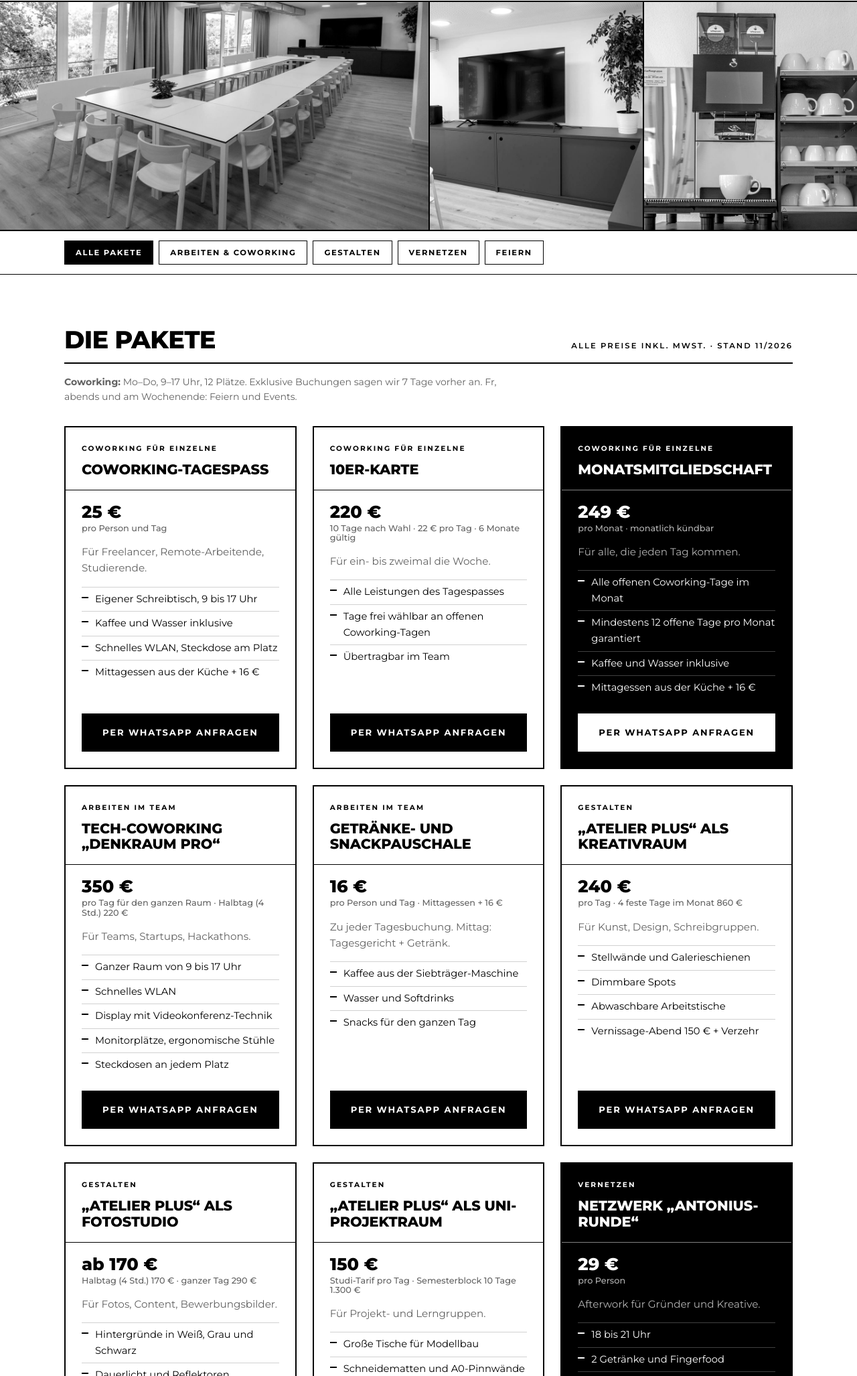
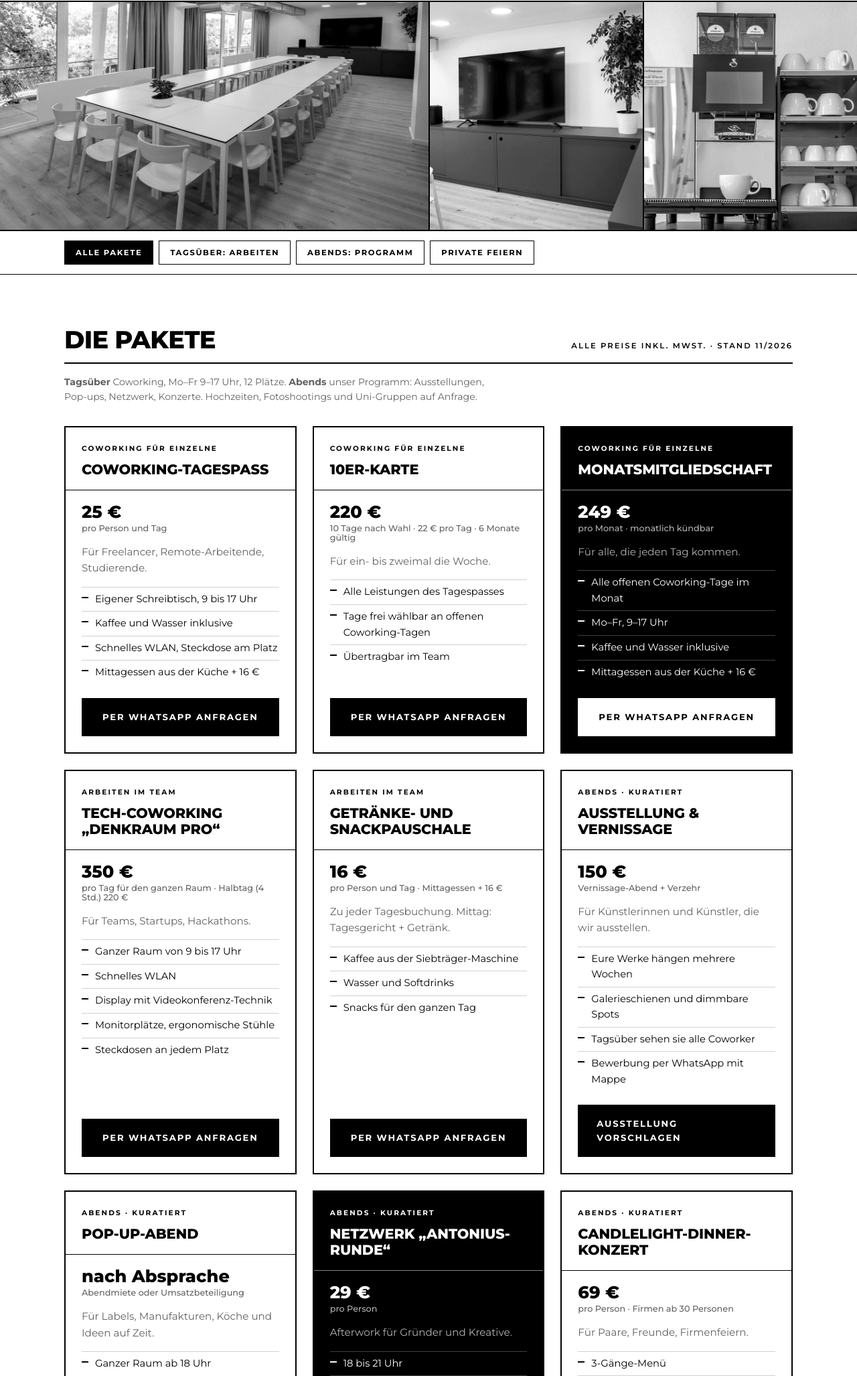
Before and after one commit to pranii/antoniushaus-website, a plain HTML site: page eventraum.html in a window 1280 px wide. Shown: the part 746-2800 px from the top of the page at 67% size. Drawn offline with Linux system fonts and the light colour scheme.

Commit message:
Eventraum neu ausgerichtet: tagsüber Coworking, abends kuratiertes Programm
Co-Authored-By: Claude Opus 5.5 <noreply@anthropic.com>
Claude-Session: https://claude.ai/code/session_018JsMB5AN4LMW9PBShX2BEz

```diff
--- a/eventraum.html
+++ b/eventraum.html
@@ -4,7 +4,7 @@
 <meta charset="utf-8">
 <meta name="viewport" content="width=device-width, initial-scale=1">
 <title>Eventraum · Kneitinger im Antoniushaus Regensburg</title>
-<meta name="description" content="Eventraum im Antoniushaus Regensburg: 50 m² für bis zu 44 Gäste. Pakete für Coworking, Atelier, Fotostudio, Netzwerkabende, Hochzeiten und Konzerte mit offenen Preisen.">
+<meta name="description" content="Eventraum im Antoniushaus Regensburg: 50 m² für bis zu 44 Gäste. Tagsüber Coworking, abends Ausstellungen, Pop-ups, Netzwerk und Konzerte. Alle Preise offen.">
 
 <meta name="theme-color" content="#000000">
 <link rel="icon" href="img/favicon.png" type="image/png">
@@ -37,7 +37,7 @@
     <div class="wrap">
       <div class="kicker">Katalog 02</div>
       <h1>Event&shy;raum</h1>
-      <p class="lead">50 m² im 1. Stock, ganz für euch. Arbeiten, gestalten, feiern. Im Haus des Staatstheaters.</p>
+      <p class="lead">Tagsüber Arbeitsraum. Abends kuratierte Bühne. 50 m² im Haus des Staatstheaters.</p>
       <div class="rp-knoepfe" style="margin-top:32px"><a class="btn voll" href="raum.html#konfigurator">Preis berechnen im Raumplaner</a><a class="btn" href="raum.html#bestuhlung">Bestuhlung &amp; Anfahrt</a></div>
       <div class="raum-fakten">
         <div><b>50 m²</b><span>1. OG mit begehbarem Balkon</span></div>
@@ -55,16 +55,15 @@
   <nav class="filter" aria-label="Pakete filtern">
     <div class="wrap">
       <button class="chip" type="button" data-filter="alle" aria-pressed="true">Alle Pakete</button>
-      <button class="chip" type="button" data-filter="arbeiten" aria-pressed="false">Arbeiten &amp; Coworking</button>
-      <button class="chip" type="button" data-filter="gestalten" aria-pressed="false">Gestalten</button>
-      <button class="chip" type="button" data-filter="vernetzen" aria-pressed="false">Vernetzen</button>
-      <button class="chip" type="button" data-filter="feiern" aria-pressed="false">Feiern</button>
+      <button class="chip" type="button" data-filter="arbeiten" aria-pressed="false">Tagsüber: Arbeiten</button>
+      <button class="chip" type="button" data-filter="abends" aria-pressed="false">Abends: Programm</button>
+      <button class="chip" type="button" data-filter="feiern" aria-pressed="false">Private Feiern</button>
     </div>
   </nav>
   <section class="gruppe" style="padding-bottom:clamp(64px,8vw,110px)">
     <div class="wrap">
       <div class="gruppe-kopf"><h2>Die Pakete</h2><span>Alle Preise inkl. MwSt. · Stand 11/2026</span></div>
-      <p class="klein leise" style="margin:16px 0 0;max-width:46em"><b>Coworking:</b> Mo–Do, 9–17 Uhr, 12 Plätze. Exklusive Buchungen sagen wir 7 Tage vorher an. Fr, abends und am Wochenende: Feiern und Events.</p>
+      <p class="klein leise" style="margin:16px 0 0;max-width:46em"><b>Tagsüber</b> Coworking, Mo–Fr 9–17 Uhr, 12 Plätze. <b>Abends</b> unser Programm: Ausstellungen, Pop-ups, Netzwerk, Konzerte. Hochzeiten, Fotoshootings und Uni-Gruppen auf Anfrage.</p>
       <ul class="pakete">
       <li class="paket" data-tags="arbeiten">
         <div class="oben"><span class="art">Coworking für Einzelne</span><h3>Coworking-Tagespass</h3></div>
@@ -89,7 +88,7 @@
         <div class="preis">249 €<small>pro Monat · monatlich kündbar</small></div>
         <div class="mitte">
           <p class="fuer">Für alle, die jeden Tag kommen.</p>
-          <ul><li>Alle offenen Coworking-Tage im Monat</li><li>Mindestens 12 offene Tage pro Monat garantiert</li><li>Kaffee und Wasser inklusive</li><li>Mittagessen aus der Küche + 16 €</li></ul>
+          <ul><li>Alle offenen Coworking-Tage im Monat</li><li>Mo–Fr, 9–17 Uhr</li><li>Kaffee und Wasser inklusive</li><li>Mittagessen aus der Küche + 16 €</li></ul>
         </div>
         <a class="btn voll" href="https://wa.me/4994160094669?text=Hallo%21%20Ich%20interessiere%20mich%20f%C3%BCr%20%E2%80%9ECoworking-Monatsmitgliedschaft%E2%80%9C%20im%20Antoniushaus.%0AWunschtermin%3A%20%0AName%3A%20" target="_blank" rel="noopener">Per WhatsApp anfragen</a>
       </li>
@@ -111,35 +110,26 @@
         </div>
         <a class="btn voll" href="https://wa.me/4994160094669?text=Hallo%21%20Ich%20interessiere%20mich%20f%C3%BCr%20%E2%80%9EGetr%C3%A4nke-%20und%20Snackpauschale%E2%80%9C%20im%20Antoniushaus.%0ADatum%3A%20%0APersonen%3A%20%0AAnlass%3A%20" target="_blank" rel="noopener">Per WhatsApp anfragen</a>
       </li>
-      <li class="paket" data-tags="gestalten">
-        <div class="oben"><span class="art">Gestalten</span><h3>„Atelier Plus“ als Kreativraum</h3></div>
-        <div class="preis">240 €<small>pro Tag · 4 feste Tage im Monat 860 €</small></div>
+      <li class="paket" data-tags="abends">
+        <div class="oben"><span class="art">Abends · Kuratiert</span><h3>Ausstellung &amp; Vernissage</h3></div>
+        <div class="preis">150 €<small>Vernissage-Abend + Verzehr</small></div>
         <div class="mitte">
-          <p class="fuer">Für Kunst, Design, Schreibgruppen.</p>
-          <ul><li>Stellwände und Galerieschienen</li><li>Dimmbare Spots</li><li>Abwaschbare Arbeitstische</li><li>Vernissage-Abend 150 € + Verzehr</li></ul>
+          <p class="fuer">Für Künstlerinnen und Künstler, die wir ausstellen.</p>
+          <ul><li>Eure Werke hängen mehrere Wochen</li><li>Galerieschienen und dimmbare Spots</li><li>Tagsüber sehen sie alle Coworker</li><li>Bewerbung per WhatsApp mit Mappe</li></ul>
         </div>
-        <a class="btn voll" href="https://wa.me/4994160094669?text=Hallo%21%20Ich%20interessiere%20mich%20f%C3%BCr%20%E2%80%9E%E2%80%9EAtelier%20Plus%E2%80%9C%20als%20Kreativraum%E2%80%9C%20im%20Antoniushaus.%0ADatum%3A%20%0APersonen%3A%20%0AAnlass%3A%20" target="_blank" rel="noopener">Per WhatsApp anfragen</a>
+        <a class="btn voll" href="https://wa.me/4994160094669?text=Hallo%21%20Ich%20interessiere%20mich%20f%C3%BCr%20%E2%80%9EAusstellung%20%26%20Vernissage%E2%80%9C%20im%20Antoniushaus.%0AIdee%3A%20%0AZeitraum%3A%20" target="_blank" rel="noopener">Ausstellung vorschlagen</a>
       </li>
-      <li class="paket" data-tags="gestalten">
-        <div class="oben"><span class="art">Gestalten</span><h3>„Atelier Plus“ als Fotostudio</h3></div>
-        <div class="preis">ab 170 €<small>Halbtag (4 Std.) 170 € · ganzer Tag 290 €</small></div>
+      <li class="paket" data-tags="abends">
+        <div class="oben"><span class="art">Abends · Kuratiert</span><h3>Pop-up-Abend</h3></div>
+        <div class="preis">nach Absprache<small>Abendmiete oder Umsatzbeteiligung</small></div>
         <div class="mitte">
-          <p class="fuer">Für Fotos, Content, Bewerbungsbilder.</p>
-          <ul><li>Hintergründe in Weiß, Grau und Schwarz</li><li>Dauerlicht und Reflektoren</li><li>Verdunkelung</li><li>Umkleide-Ecke</li></ul>
+          <p class="fuer">Für Labels, Manufakturen, Köche und Ideen auf Zeit.</p>
+          <ul><li>Ganzer Raum ab 18 Uhr</li><li>Küche und Bar im Haus</li><li>Wir bewerben den Abend im Newsletter</li></ul>
         </div>
-        <a class="btn voll" href="https://wa.me/4994160094669?text=Hallo%21%20Ich%20interessiere%20mich%20f%C3%BCr%20%E2%80%9E%E2%80%9EAtelier%20Plus%E2%80%9C%20als%20Fotostudio%E2%80%9C%20im%20Antoniushaus.%0ADatum%3A%20%0APersonen%3A%20%0AAnlass%3A%20" target="_blank" rel="noopener">Per WhatsApp anfragen</a>
+        <a class="btn voll" href="https://wa.me/4994160094669?text=Hallo%21%20Ich%20interessiere%20mich%20f%C3%BCr%20%E2%80%9EPop-up-Abend%E2%80%9C%20im%20Antoniushaus.%0AIdee%3A%20%0AZeitraum%3A%20" target="_blank" rel="noopener">Pop-up vorschlagen</a>
       </li>
-      <li class="paket" data-tags="gestalten">
-        <div class="oben"><span class="art">Gestalten</span><h3>„Atelier Plus“ als Uni-Projektraum</h3></div>
-        <div class="preis">150 €<small>Studi-Tarif pro Tag · Semesterblock 10 Tage 1.300 €</small></div>
-        <div class="mitte">
-          <p class="fuer">Für Projekt- und Lerngruppen.</p>
-          <ul><li>Große Tische für Modellbau</li><li>Schneidematten und A0-Pinnwände</li><li>Präsentation am Display</li><li>Kaffee, Wasser &amp; Breze 8 € pro Person</li></ul>
-        </div>
-        <a class="btn voll" href="https://wa.me/4994160094669?text=Hallo%21%20Ich%20interessiere%20mich%20f%C3%BCr%20%E2%80%9E%E2%80%9EAtelier%20Plus%E2%80%9C%20als%20Uni-Projektraum%E2%80%9C%20im%20Antoniushaus.%0ADatum%3A%20%0APersonen%3A%20%0AAnlass%3A%20" target="_blank" rel="noopener">Per WhatsApp anfragen</a>
-      </li>
-      <li class="paket dunkel" data-tags="vernetzen">
-        <div class="oben"><span class="art">Vernetzen</span><h3>Netzwerk „Antonius-Runde“</h3></div>
+      <li class="paket dunkel" data-tags="abends">
+        <div class="oben"><span class="art">Abends · Kuratiert</span><h3>Netzwerk „Antonius-Runde“</h3></div>
         <div class="preis">29 €<small>pro Person</small></div>
         <div class="mitte">
           <p class="fuer">Afterwork für Gründer und Kreative.</p>
@@ -147,17 +137,8 @@
         </div>
         <a class="btn voll" href="https://wa.me/4994160094669?text=Hallo%21%20Ich%20interessiere%20mich%20f%C3%BCr%20%E2%80%9ENetzwerk%20%E2%80%9EAntonius-Runde%E2%80%9C%E2%80%9C%20im%20Antoniushaus.%0ADatum%3A%20%0APersonen%3A%20%0AAnlass%3A%20" target="_blank" rel="noopener">Per WhatsApp anfragen</a>
       </li>
-      <li class="paket dunkel" data-tags="feiern">
-        <div class="oben"><span class="art">Feiern</span><h3>Hochzeit „Nach dem Ja“</h3></div>
-        <div class="preis">85 €<small>pro Person · ab 20 Gästen · Getränkepauschale + 32 €</small></div>
-        <div class="mitte">
-          <p class="fuer">Nach der Trauung im Alten Rathaus.</p>
-          <ul><li>Raum exklusiv für 5 Stunden</li><li>Sektempfang und 3-Gänge-Menü</li><li>Wasser und Kaffee inklusive</li><li>Festliche Tafel</li><li>Lichtshow zum Einzug und zum Dessert</li><li>Fotoshooting im eigenen Studio zubuchbar</li></ul>
-        </div>
-        <a class="btn voll" href="https://wa.me/4994160094669?text=Hallo%21%20Ich%20interessiere%20mich%20f%C3%BCr%20%E2%80%9EHochzeit%20%E2%80%9ENach%20dem%20Ja%E2%80%9C%E2%80%9C%20im%20Antoniushaus.%0ADatum%3A%20%0APersonen%3A%20%0AAnlass%3A%20" target="_blank" rel="noopener">Per WhatsApp anfragen</a>
-      </li>
-      <li class="paket" data-tags="feiern">
-        <div class="oben"><span class="art">Feiern</span><h3>Candlelight-Dinner-Konzert</h3></div>
+      <li class="paket" data-tags="abends">
+        <div class="oben"><span class="art">Abends · Kuratiert</span><h3>Candlelight-Dinner-Konzert</h3></div>
         <div class="preis">69 €<small>pro Person · Firmen ab 30 Personen</small></div>
         <div class="mitte">
           <p class="fuer">Für Paare, Freunde, Firmenfeiern.</p>
@@ -165,8 +146,8 @@
         </div>
         <a class="btn voll" href="https://wa.me/4994160094669?text=Hallo%21%20Ich%20interessiere%20mich%20f%C3%BCr%20%E2%80%9ECandlelight-Dinner-Konzert%E2%80%9C%20im%20Antoniushaus.%0ADatum%3A%20%0APersonen%3A%20%0AAnlass%3A%20" target="_blank" rel="noopener">Per WhatsApp anfragen</a>
       </li>
-      <li class="paket" data-tags="feiern">
-        <div class="oben"><span class="art">Feiern</span><h3>Lichtkonzert „Antonius unplugged“</h3></div>
+      <li class="paket" data-tags="abends">
+        <div class="oben"><span class="art">Abends · Kuratiert</span><h3>Lichtkonzert „Antonius unplugged“</h3></div>
         <div class="preis">22 €<small>Vorverkauf inkl. 1 Getränk · Abendkasse 25 €</small></div>
         <div class="mitte">
           <p class="fuer">Wohnzimmerkonzerte für 30 bis 40 Gäste.</p>
```
Also changed, not shown: index.html (+4 -4 lines), raum.html (+2 -2 lines), raum.js (+17 -15 lines).
